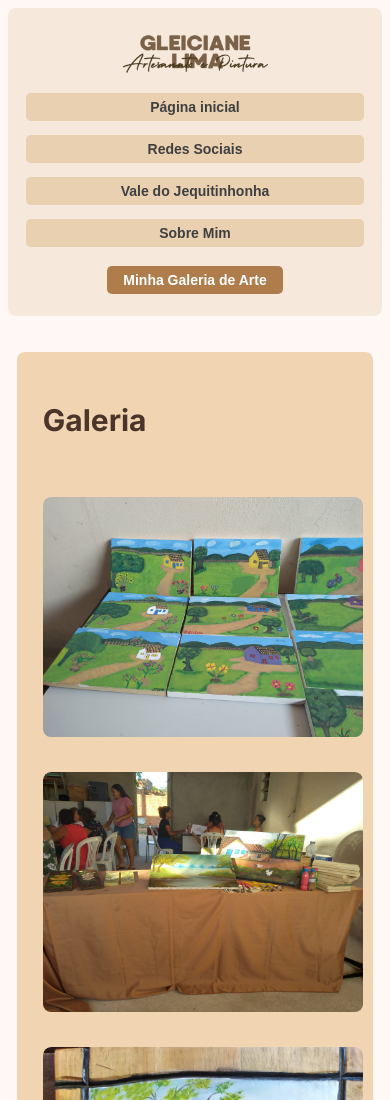
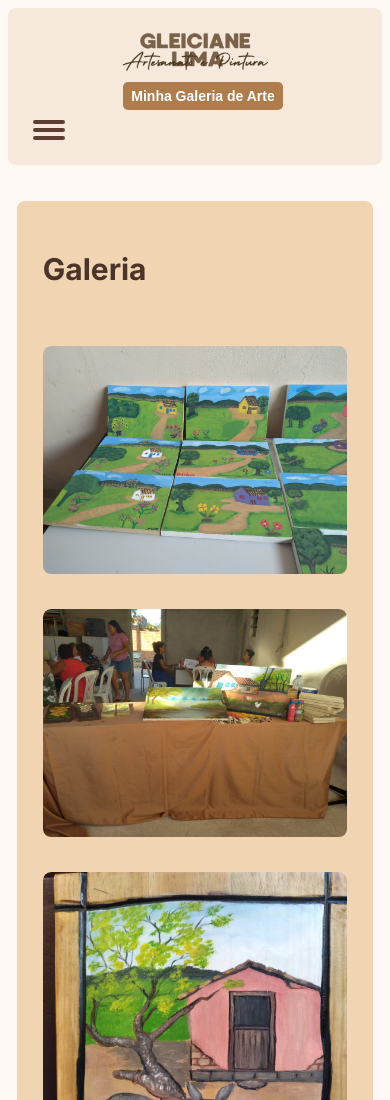
Before and after one commit to Fabito02/Galeria-De-Pinturas-e-Artesanatos, a plain HTML site: page gallery/gallery.html in a window 390 px wide. Shown: the top 1100 px of the page. Drawn offline with Linux system fonts and the light colour scheme.

Commit message:
Add files via upload

```diff
--- a/gallery/gallery.html
+++ b/gallery/gallery.html
@@ -10,26 +10,25 @@
 
 </head>
 <body>
-
 <header>
-      <footer>
-  <div class="botoes">
-    <img src="../img/logo.png" alt="Imagem 1" onclick="window.location.href='../index.html'">
-    <div class="bt1">
-    <div class="link">
-        <input type="button" value="Página inicial" onclick="window.location.href='../index.html'">
-        <input type="button" value="Redes Sociais" onclick="window.location.href='Redes Sociais'">
-        <input type="button" value="Vale do Jequitinhonha" onclick="window.location.href='../jequitinhonha/jequi.html'">
-        <input type="button" value="Sobre Mim" onclick="window.location.href='../sobre.html'">
-    </div></div>
-    <div class="bt2">
-    <div class="gallery">
-        <input type="button" value="Minha Galeria de Arte" onclick="window.location.href='gallery.html'">
-    </div></div>
-      </div>
-    </footer>
-</header>
-
+    <div class="botoes">
+        <img src="../img/logo.png" alt="Imagem 1" onclick="window.location.href='../index.html'">
+        <div class="texto">
+            <input type="button" value="Minha Galeria de Arte" onclick="window.location.href='gallery.html'">
+        </div>
+    <div class="menu" id="menu" onclick="animacaoDoMenu()">
+        <span class="barrinha-menu"></span>
+        <span class="barrinha-menu"></span>
+        <span class="barrinha-menu"></span>
+    </div>
+    <div class="dropdown" id="dropdown">
+        <a href="../index.html">Página inicial</a>
+        <a href="Redes Sociais">Redes Sociais</a>
+        <a href="../jequitinhonha/jequi.html">Vale do Jequitinhonha</a>
+        <a href="../sobre.html">Sobre Mim</a>
+    </div>
+    </div>
+  </header>
 <main>
 
   <br><br>
@@ -255,4 +254,5 @@
                 </div>
 </main>
 </body>
+<script src="../script/script.js"></script>
 </html>
--- a/gallery/style/style.css
+++ b/gallery/style/style.css
@@ -23,20 +23,21 @@ header {
   margin-left: 32px;
   flex-grow: 1;
 }
-.botoes .gallery input[type="button"] {
+
+.botoes input[type="button"] {
   background-color: #af7c4c;
-  color: rgb(255, 255, 255);
+  color: #fff;
   border: none;
   padding: 6px 8px;
   display: inline-block;
   font-size: 14px;
-  margin: 4px 2px;
+  margin-left: 820px;
   cursor: pointer;
   border-radius: 5px;
   font-family: sans-serif;
   font-weight: bold;
-  margin-right: 30px;
 }
+
 .botoes input[type="button"]:hover {
   background-color: #815c39;
 }
@@ -55,23 +56,7 @@ header {
   text-align: left;
   margin-left: 22%;
 }
-.botoes .link input[type="button"] {
-  background-color: #af7c4c00;
-  color: rgb(63, 63, 63);
-  border: none;
-  padding: 6px 8px;
-  display: inline-block;
-  font-size: 14px;
-  margin: 4px 2px;
-  cursor: pointer;
-  border-radius: 5px;
-  font-family: sans-serif;
-  font-weight: bold;
-}
-.botoes .link input[type="button"]:hover {
-  background-color: #f0d0acb6;
-  font-family: sans-serif;
-}
+
 .history {
   background-color: rgb(241, 213, 179);
   border-radius: 8px;
@@ -109,17 +94,18 @@ footer {
   display: flex;
   flex-wrap: wrap;
   justify-content: center;
-  gap: 10px; /* Adicionado para espaçamento consistente entre imagens */
+  gap: 10px;
   border-radius: 8px;
+  margin-right: 25px;
 }
 
 .image {
   position: relative;
   overflow: hidden;
   border-radius: 8px;
-  flex: 1 1 calc(25% - 20px); /* Ajustado para garantir que 4 imagens caibam em uma linha, subtraindo o espaço de margem */
-  box-sizing: border-box; /* Inclui a margem no cálculo do tamanho */
-  margin: 10px;
+  flex: 1 1 calc(25% - 20px);
+  box-sizing: border-box;
+  margin: 8px;
 }
 
 .image img {
@@ -170,11 +156,71 @@ footer {
 
 
 
+.menu {
+  margin-right: 20px;
+}
+
+.barrinha-menu {
+  height: 4px;
+  width: 32px;
+  border-radius: 4px;
+  background-color: #5a3f32;
+  display: block;
+  margin-bottom: 4px;
+  transition: width 0.3s ease, margin 0.3s ease;
+}
+
+.barrinha-menu:last-child {
+  margin-bottom: 0;
+}
+
+.menu.active .barrinha-menu:nth-child(1) {
+  width: 27px;
+}
+
+.menu.active .barrinha-menu:nth-child(2) {
+  width: 19px;
+}
+.menu.active .barrinha-menu:nth-child(3) {
+  width: 32px;
+}
+
+
+
+
+/* dropdown */
+.dropdown {
+    display: none;
+    position: absolute;
+    right: 20px;
+    background-color: #f3e1d0;
+    box-shadow: 0px 8px 16px 0px #00000067;
+    z-index: 1;
+    margin-top: 280px;
+    border-radius: 8px;
+}
+.menu.active + .dropdown {
+    display: block;
+}
+.dropdown a {
+    color: black;
+    padding: 12px 16px;
+    text-decoration: none;
+    display: block;
+    background-color: #e7cdae;
+    border-radius: 8px;
+    margin: 8px;
+}
+.dropdown a:hover {
+    background-color: #d3b188;
+}
+
 
 @media (max-width: 768px) {
   .gallery {
       flex-direction: column;
       align-items: center;
+      margin-right: 16px;
   }
 
   .image {
@@ -194,35 +240,13 @@ footer {
 
   .botoes .gallery input[type="button"] {
       width: 100%;
-      margin-right: 0;
-      margin-left: 16px;
       margin-bottom: 10px;
-  }
-
-  .botoes .link input[type="button"] {
-      width: 100%;
-      margin-right: 0;
-      margin-left: 16px;
-      margin-bottom: 10px;
-      background-color: rgba(231, 204, 168, 0.836);
-  }
-
-  .botoes .link input[type="button"]:hover {
-      background-color: #c0a78b;
-      font-family: sans-serif;
   }
 
   .history {
       min-width: 90%;
       max-width: 90%;
       padding: 10px;
-  }
-
-  .bt1, .bt2 {
-      padding-right: 32px;
-      justify-content: center;
-      border-radius: 8px;
-      padding-top: 5px;
   }
 
   .text {
@@ -251,5 +275,25 @@ footer {
   .botoes img {
     margin-left: 0%;
   }
+
+  .menu {
+    margin-bottom: 15px;
+    margin-right: auto;
+    margin-left: 25px;
+    z-index: 1;
+  }
+  .dropdown {
+    display: none;
+    position: absolute;
+    left: 20px;
+    top: -110px;
+    background-color: #f3e1d0;
+    box-shadow: 0px 8px 16px 0px rgba(0, 0, 0, 0.4);
+    z-index: 1;
+    border-radius: 8px;
+  }
+  .botoes input[type="button"] {
+    margin-left: 0;
+  }
 }
 /*fim do mobile*/
--- a/jequitinhonha/style/style.css
+++ b/jequitinhonha/style/style.css
@@ -29,19 +29,19 @@ header {
   margin-left: 32px;
   flex-grow: 1;
 }
-.botoes .gallery input[type="button"] {
+
+.botoes input[type="button"] {
   background-color: #af7c4c;
-  color: rgb(255, 255, 255);
+  color: #fff;
   border: none;
   padding: 6px 8px;
   display: inline-block;
   font-size: 14px;
-  margin: 4px 2px;
+  margin-left: 820px;
   cursor: pointer;
   border-radius: 5px;
   font-family: sans-serif;
   font-weight: bold;
-  margin-right: 30px;
 }
 .botoes input[type="button"]:hover {
   background-color: #815c39;
@@ -60,23 +60,6 @@ header {
   font-size: 20px;
   text-align: left;
   margin-left: 22%;
-}
-.botoes .link input[type="button"] {
-  background-color: #af7c4c00;
-  color: rgb(63, 63, 63);
-  border: none;
-  padding: 6px 8px;
-  display: inline-block;
-  font-size: 14px;
-  margin: 4px 2px;
-  cursor: pointer;
-  border-radius: 5px;
-  font-family: sans-serif;
-  font-weight: bold;
-}
-.botoes .link input[type="button"]:hover {
-  background-color: #f0d0acb6;
-  font-family: sans-serif;
 }
 .history {
   background-color: rgb(241, 213, 179);
@@ -115,6 +98,67 @@ footer {
 }
 
 
+
+.menu {
+  margin-right: 20px;
+}
+
+.barrinha-menu {
+  height: 4px;
+  width: 32px;
+  border-radius: 4px;
+  background-color: #5a3f32;
+  display: block;
+  margin-bottom: 4px;
+  transition: width 0.3s ease, margin 0.3s ease;
+}
+
+.barrinha-menu:last-child {
+  margin-bottom: 0;
+}
+
+.menu.active .barrinha-menu:nth-child(1) {
+  width: 27px;
+}
+
+.menu.active .barrinha-menu:nth-child(2) {
+  width: 19px;
+}
+.menu.active .barrinha-menu:nth-child(3) {
+  width: 32px;
+}
+
+
+
+
+/* dropdown */
+.dropdown {
+    display: none;
+    position: absolute;
+    right: 20px;
+    background-color: #f3e1d0;
+    box-shadow: 0px 8px 16px 0px #00000067;
+    z-index: 1;
+    margin-top: 280px;
+    border-radius: 8px;
+}
+.menu.active + .dropdown {
+    display: block;
+}
+.dropdown a {
+    color: black;
+    padding: 12px 16px;
+    text-decoration: none;
+    display: block;
+    background-color: #e7cdae;
+    border-radius: 8px;
+    margin: 8px;
+}
+.dropdown a:hover {
+    background-color: #d3b188;
+}
+
+
 @media (max-width: 768px) {
   .botoes {
       flex-direction: column;
@@ -130,34 +174,10 @@ footer {
       margin-left: 16px;
       margin-bottom: 10px;
   }
-  .botoes .link input[type="button"] {
-      width: 100%;
-      margin-right: 0;
-      margin-left: 16px;
-      margin-bottom: 10px;
-      background-color: rgba(231, 204, 168, 0.836);
-  }
-
-  .botoes .link input[type="button"]:hover {
-      background-color: #c0a78b;
-      font-family: sans-serif;
-  }
   .history {
       min-width: 90%;
       max-width: 90%;
       padding: 10px;
-  }
-  .bt1 {
-      padding-right: 32px;
-      justify-content: center;
-      border-radius: 8px;
-      padding-top: 5px;
-  }
-  .bt2 {
-      padding-right: 32px;
-      justify-content: center;
-      border-radius: 8px;
-      padding-top: 5px;
   }
   .text {
       margin-left: 16px;
@@ -179,4 +199,23 @@ footer {
   .botoes img {
     margin-left: 0%;
   }
+  .menu {
+    margin-bottom: 15px;
+    margin-right: auto;
+    margin-left: 25px;
+    z-index: 1;
+  }
+  .dropdown {
+    display: none;
+    position: absolute;
+    left: 20px;
+    top: -110px;
+    background-color: #f3e1d0;
+    box-shadow: 0px 8px 16px 0px rgba(0, 0, 0, 0.4);
+    z-index: 1;
+    border-radius: 8px;
+  }
+  .botoes input[type="button"] {
+    margin-left: 0;
+  }
 }
--- /dev/null
+++ b/script/script.js
@@ -0,0 +1,5 @@
+//bgl pra animar o botão quando eu clicar
+function animacaoDoMenu() {
+    let menu = document.getElementById('menu')
+    menu.classList.toggle('active')
+}
--- a/style/style.css
+++ b/style/style.css
@@ -4,8 +4,7 @@ body {
 }
 ::selection {
 background-color: rgb(216, 162, 127);
-}
-header {
+}header {
   padding: 10px 0;
   text-align: center;
   font-family: 'Inter', sans-serif;
@@ -13,33 +12,38 @@ header {
   border-radius: 8px;
   background-color: #f3e1d0b4;
 }
+
 .botoes {
   display: flex;
   justify-content: space-between;
   align-items: center;
+  padding: 0 20px; /* Ajustei o padding para espaçamento nos lados */
 }
+
 .botoes .texto {
   text-align: left;
   margin-left: 32px;
   flex-grow: 1;
 }
-.botoes .gallery input[type="button"] {
+
+.botoes input[type="button"] {
   background-color: #af7c4c;
-  color: rgb(255, 255, 255);
+  color: #fff;
   border: none;
   padding: 6px 8px;
   display: inline-block;
   font-size: 14px;
-  margin: 4px 2px;
+  margin-left: 820px;
   cursor: pointer;
   border-radius: 5px;
   font-family: sans-serif;
   font-weight: bold;
-  margin-right: 30px;
 }
+
 .botoes input[type="button"]:hover {
   background-color: #815c39;
 }
+
 .texto h1 {
   font-family: 'Inter', sans-serif;
   font-size: 36px;
@@ -54,23 +58,6 @@ header {
   font-size: 20px;
   text-align: left;
   margin-left: 22%;
-}
-.botoes .link input[type="button"] {
-  background-color: #af7c4c00;
-  color: rgb(63, 63, 63);
-  border: none;
-  padding: 6px 8px;
-  display: inline-block;
-  font-size: 14px;
-  margin: 4px 2px;
-  cursor: pointer;
-  border-radius: 5px;
-  font-family: sans-serif;
-  font-weight: bold;
-}
-.botoes .link input[type="button"]:hover {
-  background-color: #f0d0acb6;
-  font-family: sans-serif;
 }
 .bio {
   background-color: rgb(241, 213, 179);
@@ -108,6 +95,64 @@ footer {
   margin-left: 4%;
 }
 
+.menu {
+  margin-right: 20px;
+}
+
+.barrinha-menu {
+  height: 4px;
+  width: 32px;
+  border-radius: 4px;
+  background-color: #5a3f32;
+  display: block;
+  margin-bottom: 4px;
+  transition: width 0.3s ease, margin 0.3s ease;
+}
+
+.barrinha-menu:last-child {
+  margin-bottom: 0;
+}
+
+.menu.active .barrinha-menu:nth-child(1) {
+  width: 27px;
+}
+
+.menu.active .barrinha-menu:nth-child(2) {
+  width: 19px;
+}
+.menu.active .barrinha-menu:nth-child(3) {
+  width: 32px;
+}
+
+
+
+
+/* dropdown */
+.dropdown {
+    display: none;
+    position: absolute;
+    right: 20px;
+    background-color: #f3e1d0;
+    box-shadow: 0px 8px 16px 0px #00000067;
+    z-index: 1;
+    margin-top: 280px;
+    border-radius: 8px;
+}
+.menu.active + .dropdown {
+    display: block;
+}
+.dropdown a {
+    color: black;
+    padding: 12px 16px;
+    text-decoration: none;
+    display: block;
+    background-color: #e7cdae;
+    border-radius: 8px;
+    margin: 8px;
+}
+.dropdown a:hover {
+    background-color: #d3b188;
+}
 
 @media (max-width: 768px) {
   .botoes {
@@ -124,34 +169,10 @@ footer {
       margin-left: 16px;
       margin-bottom: 5px;
   }
-  .botoes .link input[type="button"] {
-      width: 100%;
-      margin-right: 0;
-      margin-left: 16px;
-      margin-bottom: 10px;
-      background-color: rgba(231, 204, 168, 0.836);
-  }
-
-  .botoes .link input[type="button"]:hover {
-      background-color: #c0a78b;
-      font-family: sans-serif;
-  }
   .bio {
       min-width: 90%;
       max-width: 90%;
       padding: 10px;
-  }
-  .bt1 {
-      padding-right: 32px;
-      justify-content: center;
-      border-radius: 8px;
-      padding-top: 5px;
-  }
-  .bt2 {
-      padding-right: 32px;
-      justify-content: center;
-      border-radius: 8px;
-      padding-top: 5px;
   }
   .miniBio {
       margin-left: 16px;
@@ -173,4 +194,23 @@ footer {
   .botoes img {
     margin-left: 0%;
   }
+  .menu {
+    margin-bottom: 15px;
+    margin-right: auto;
+    margin-left: 25px;
+    z-index: 1;
+  }
+  .dropdown {
+    display: none;
+    position: absolute;
+    left: 20px;
+    top: -110px;
+    background-color: #f3e1d0;
+    box-shadow: 0px 8px 16px 0px rgba(0, 0, 0, 0.4);
+    z-index: 1;
+    border-radius: 8px;
+  }
+  .botoes input[type="button"] {
+    margin-left: 0;
+  }
 }
```
Also changed, not shown: index.html (+21 -18 lines), jequitinhonha/jequi.html (+14 -13 lines), sobre.html (+14 -12 lines).
